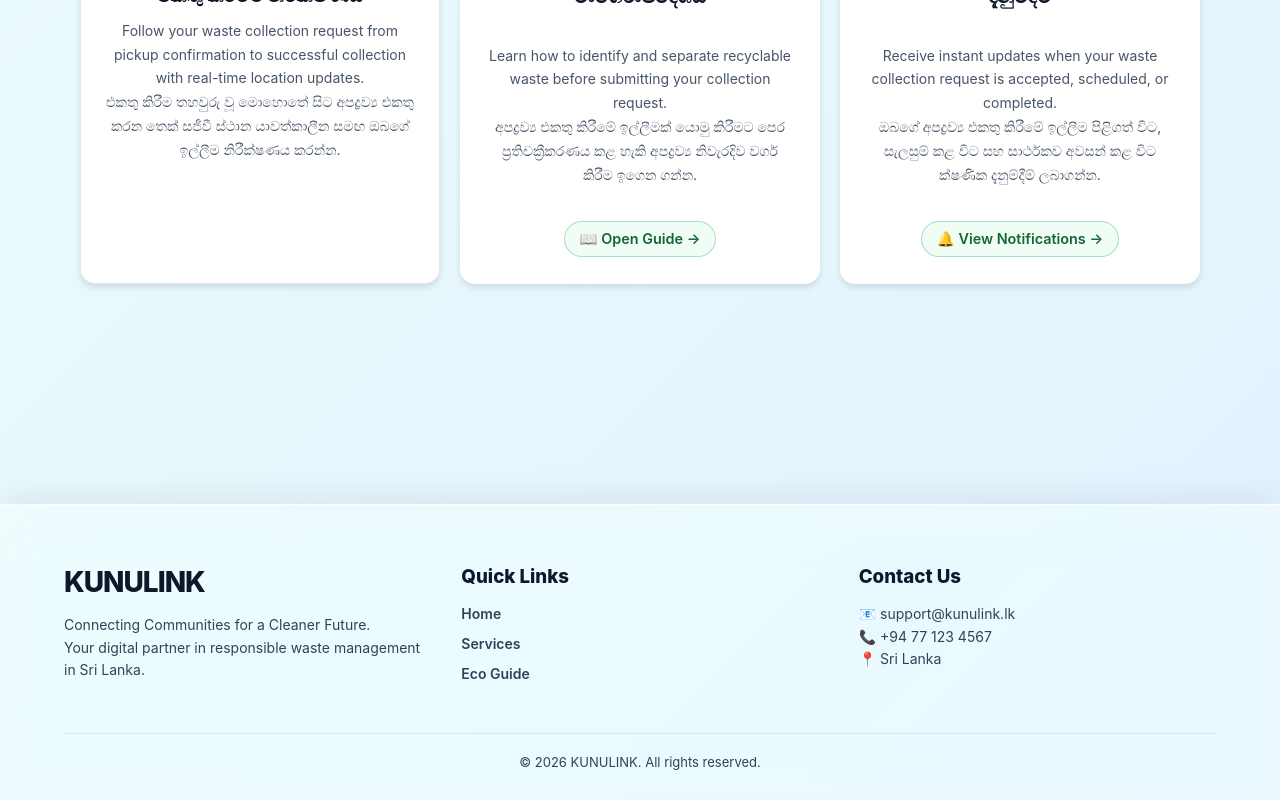
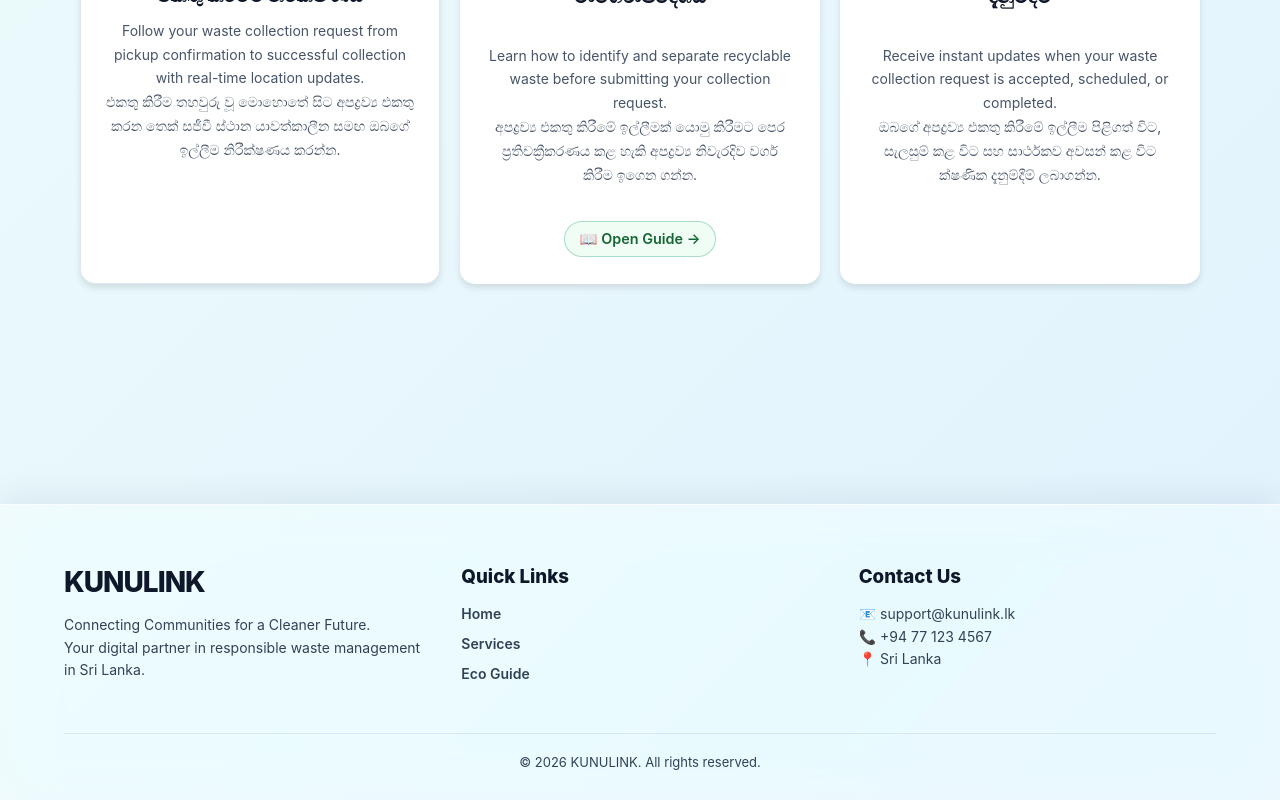
Before and after one commit to Chanulaw/KunuLink, a React (Create React App) app in the folder kunuLeft/: page / in a window 1280 px wide. Shown: the part 1043-1843 px from the top of the page. Built offline with nearby package versions, Linux system fonts and the light colour scheme.

Commit message:
Remove View notification button

```diff
--- a/kunuLeft/src/pages/Home.jsx
+++ b/kunuLeft/src/pages/Home.jsx
@@ -72,7 +72,7 @@ function Home() {
             <span className="eco-badge">📖 Open Guide →</span>
           </div>
 
-          {/* Smart Notifications - අලුතින් Clickable ලෙස සකසන ලදී */}
+          {/* Smart Notifications - බොත්තම ඉවත් කරන ලදී */}
           <div className="service-card clickable" onClick={() => navigate("/notifications")}>
             <div className="service-icon">🔔</div>
             <h4>Smart Notifications | ක්ෂණික දැනුම්දීම්</h4>
@@ -84,8 +84,7 @@ function Home() {
               සැලසුම් කළ විට සහ සාර්ථකව අවසන් කළ විට
               ක්ෂණික දැනුම්දීම් ලබාගන්න.
             </p>
-            <br />
-            <span className="eco-badge">🔔 View Notifications →</span>
+            {/* බොත්තම ඉවත් කර ඇත */}
           </div>
         </div>
       </section>
```
